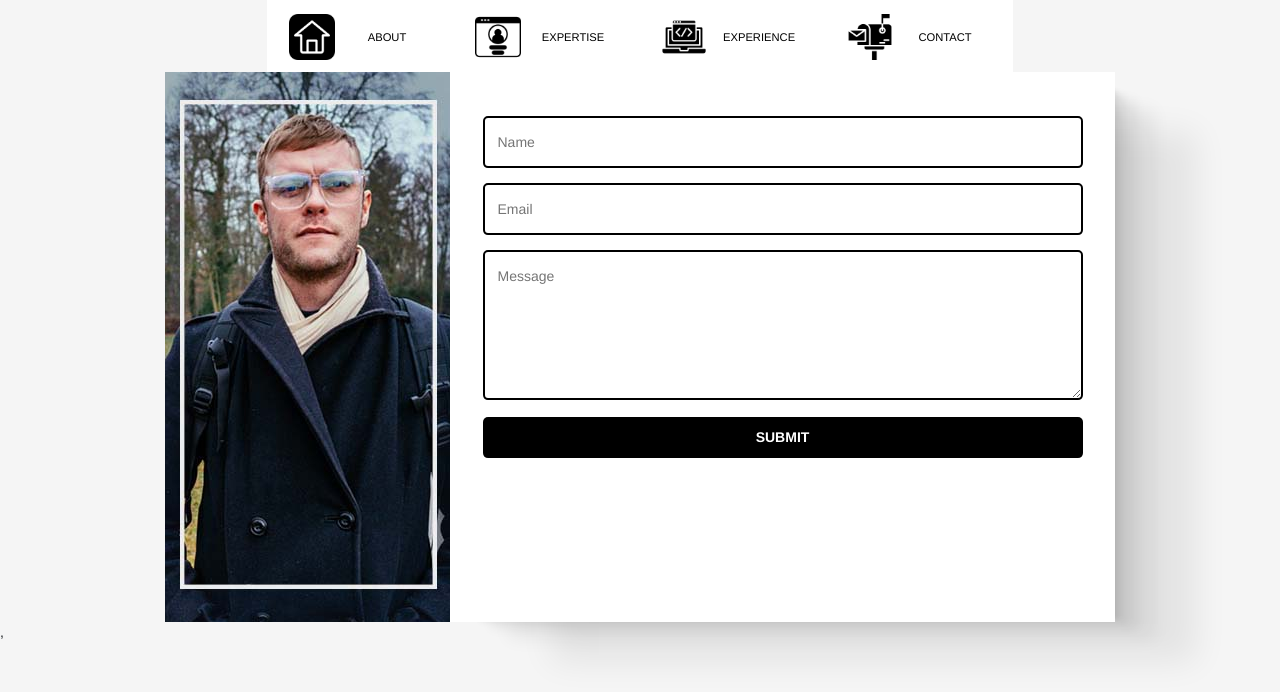
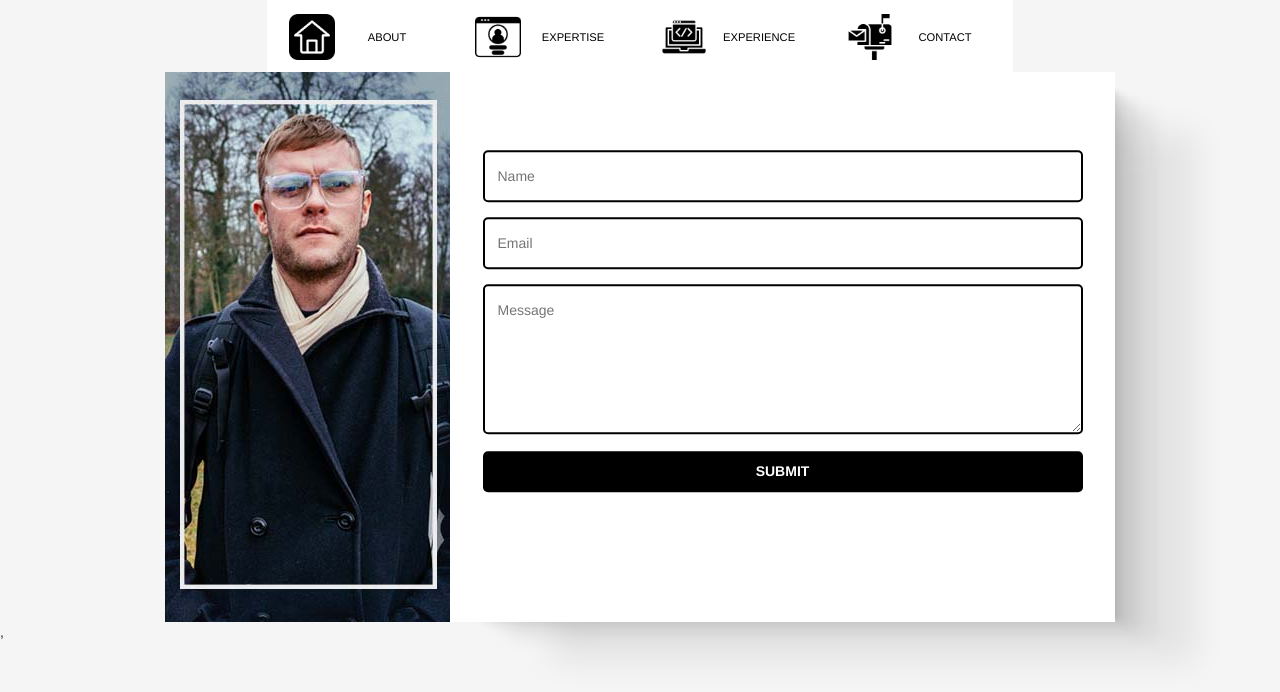
Before and after one commit to mrob-dev/mrob-dev-home, a React (Create React App) app: page /contact in a window 1280 px wide. Shown: the top 692 px of the page. Built offline with nearby package versions, Linux system fonts and the light colour scheme.

Commit message:
vertical position

```diff
--- a/src/routes/experience.js
+++ b/src/routes/experience.js
@@ -4,7 +4,7 @@ import './main.css';
 
 export default function Experience() {
     return (
-      <div className="centered">
+      <div>
         <h2>My Experience</h2>
           <br/>
           <h3>Full-Stack Engineer Career Path</h3>
--- a/src/routes/main.css
+++ b/src/routes/main.css
@@ -7,8 +7,8 @@ p {
 .centered {
   display: grid;
   justify-content: center;
-  -ms-transform: translateY(5%);
-  transform: translateY(5%);
+  -ms-transform: translateY(15%);
+  transform: translateY(15%);
 }
 
 .width {
```
